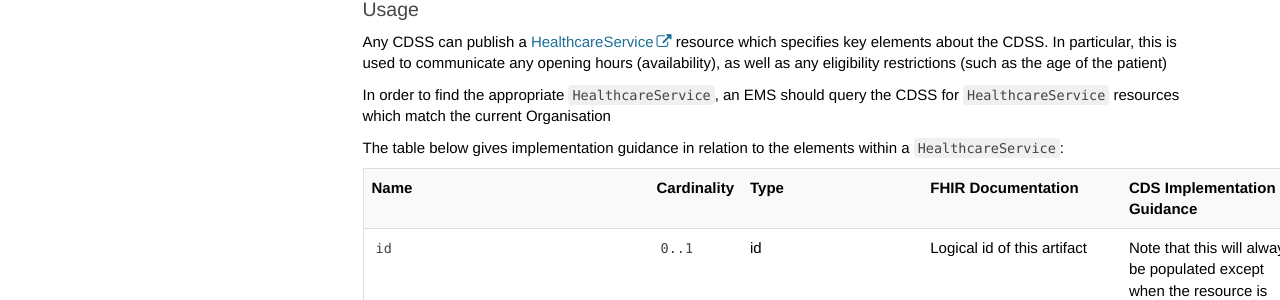
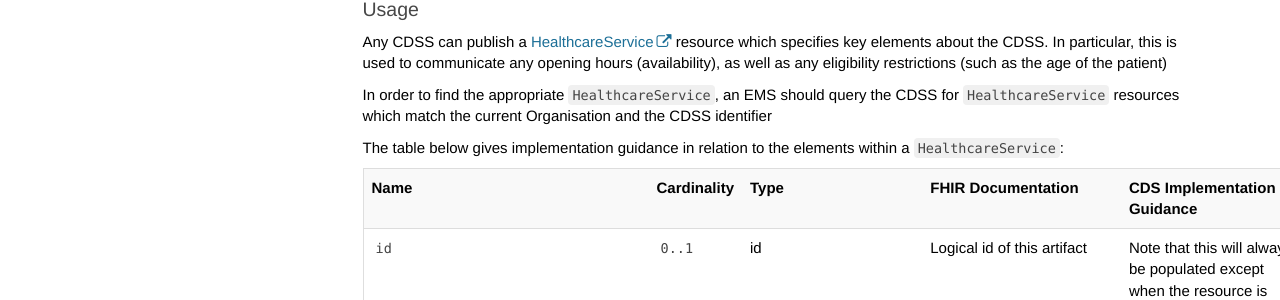
Before and after one commit to nhsconnect/FHIR-CDS, a Jekyll site: the page built from pages/explore/api_healthcare_service_capability.md, in a window 1280 px wide and 900 px high. Shown: the part 439-739 px from the top of the window. Built offline with Jekyll 4.4.1, drawn with Linux system fonts in a browser that asks for light colours; nearby versions of some CDN libraries; comment, search, counter and statistics services are not loaded.

Commit message:
pages/explore/api_healthcare_service_capability.md updated from https://stackedit.io/

```diff
--- a/pages/explore/api_healthcare_service_capability.md
+++ b/pages/explore/api_healthcare_service_capability.md
@@ -42,7 +42,7 @@ td.sub-sub-sub{
 ### Usage ###
 Any CDSS can publish a [HealthcareService](http://hl7.org/fhir/stu3/healthcareservice.html) resource which specifies key elements about the CDSS.  In particular, this is used to communicate any opening hours (availability), as well as any eligibility restrictions (such as the age of the patient)
 
-In order to find the appropriate `HealthcareService`, an EMS should query the CDSS for `HealthcareService` resources which match the current Organisation
+In order to find the appropriate `HealthcareService`, an EMS should query the CDSS for `HealthcareService` resources which match the current Organisation and the CDSS identifier
 
 The table below gives implementation guidance in relation to the elements within a `HealthcareService`:
 
```
Also changed, not shown: other parts of pages/explore/api_healthcare_service_capability.md (+1 -1 lines).
